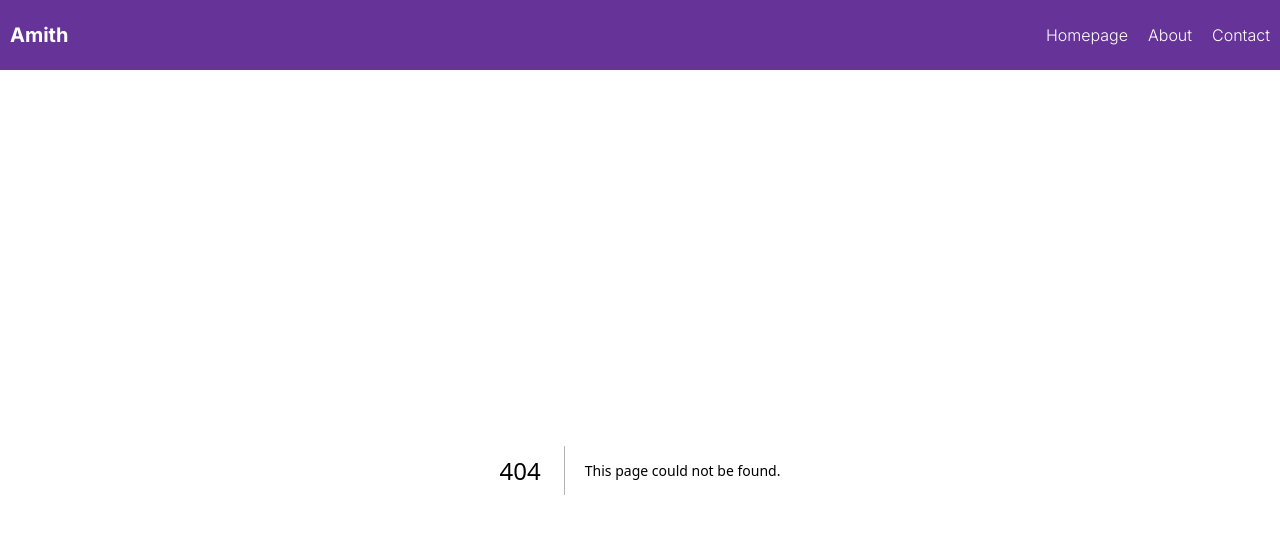
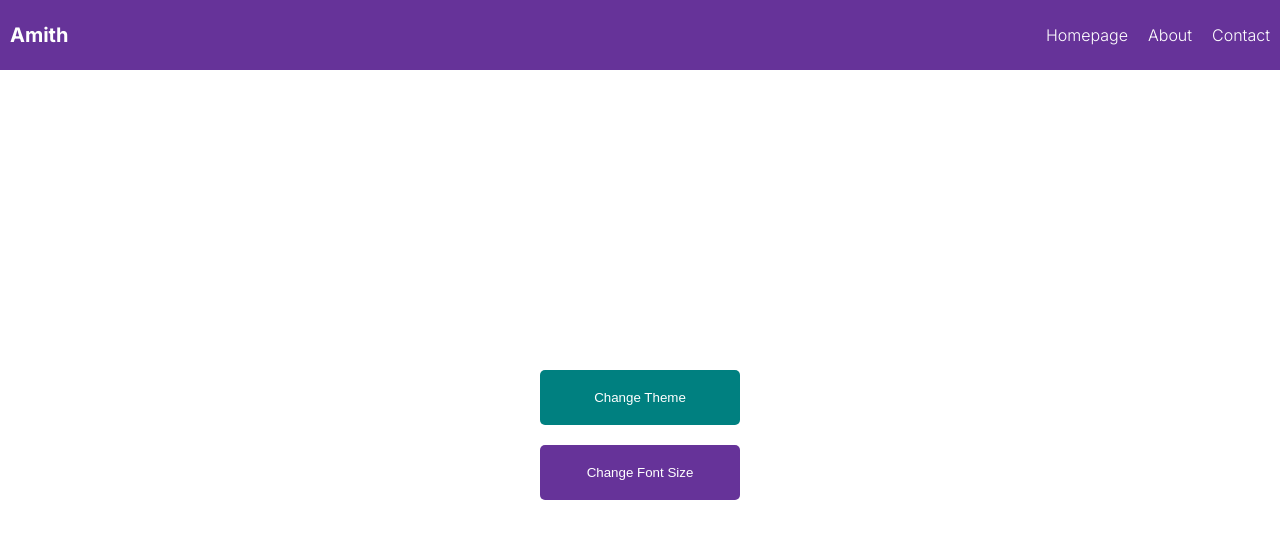
Before and after one commit to AmithBV0606/TypeScript-React-Next.js, a Next.js app in the folder typescript-with-react-nextjs/: page /5-usecontext-example in a window 1280 px wide. Before the commit this address had no page. Shown: the top 538 px of the page. Built offline with nearby package versions, Linux system fonts and the light colour scheme.

Commit message:
Context API in TypeScript.

```diff
--- /dev/null
+++ b/typescript-with-react-nextjs/src/app/5-usecontext-example/page.tsx
@@ -0,0 +1,25 @@
+"use client";
+
+import { ThemeContext } from "@/context/ThemeContext";
+import React, { useContext } from "react";
+
+const page = () => {
+  const { state, dispatch } = useContext(ThemeContext);
+
+  console.log(state);
+
+  return (
+    <div className="useContextExample">
+      <button onClick={() => dispatch({ type: "CHANGE_THEME" })}>
+        Change Theme
+      </button>
+      <button
+        onClick={() => dispatch({ type: "CHANGE_FONTSIZE", payload: 20 })}
+      >
+        Change Font Size
+      </button>
+    </div>
+  );
+};
+
+export default page;
--- a/typescript-with-react-nextjs/src/app/layout.tsx
+++ b/typescript-with-react-nextjs/src/app/layout.tsx
@@ -2,6 +2,7 @@ import type { Metadata } from "next";
 import { Inter } from "next/font/google";
 import "./globals.css";
 import Navbar from "@/components/Navbar/Navbar";
+import { ThemeProvider } from "@/context/ThemeContext";
 
 const inter = Inter({ subsets: ["latin"] });
 
@@ -18,12 +19,12 @@ export default function RootLayout({
   return (
     <html lang="en">
       <body className={inter.className}>
-        {/* <ThemeProvider> */}
-        <div className="container">
-          <Navbar />
-          {children}
-        </div>
-        {/* </ThemeProvider> */}
+        <ThemeProvider>
+          <div className="container">
+            <Navbar />
+            {children}
+          </div>
+        </ThemeProvider>
       </body>
     </html>
   );
--- /dev/null
+++ b/typescript-with-react-nextjs/src/context/ThemeContext.tsx
@@ -0,0 +1,67 @@
+"use client";
+
+import React, { createContext, useReducer } from "react";
+
+type StateType = {
+  theme: string;
+  fontSize: number;
+};
+
+// type ActionType = {
+//   type: "CHANGE_THEME" | "CHANGE_FONTSIZE";
+//   payload?: number;
+// };
+
+// Discriminated Unions :
+type ColorActionType = {
+  type: "CHANGE_THEME";
+};
+
+type SizeActionType = {
+  type: "CHANGE_THEME" | "CHANGE_FONTSIZE";
+  payload: number;
+};
+
+type ActionType = ColorActionType | SizeActionType;
+
+const INITIAL_STATE = {
+  theme: "dark",
+  fontSize: 16,
+};
+
+const reducer = (state: StateType, action: ActionType) => {
+  switch (action.type) {
+    case "CHANGE_THEME":
+      return {
+        ...state,
+        theme: state.theme === "dark" ? "light" : "dark", // Toggle Theme
+      };
+
+    case "CHANGE_FONTSIZE":
+      return {
+        ...state,
+        fontSize: action.payload,
+      };
+
+    default:
+      return state;
+  }
+};
+
+export const ThemeContext = createContext<{
+  state: StateType;
+  dispatch: React.Dispatch<ActionType>;
+}>({
+  state: INITIAL_STATE,
+  dispatch: () => {},
+});
+
+export const ThemeProvider = ({ children }: { children: React.ReactNode }) => {
+  const [state, dispatch] = useReducer(reducer, INITIAL_STATE);
+
+  return (
+    <ThemeContext.Provider value={{ state, dispatch }}>
+      {children}
+    </ThemeContext.Provider>
+  );
+};
```
